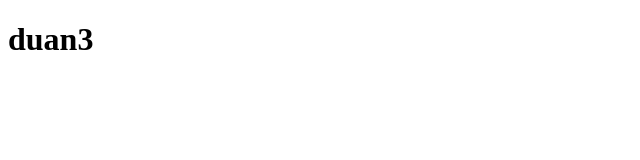
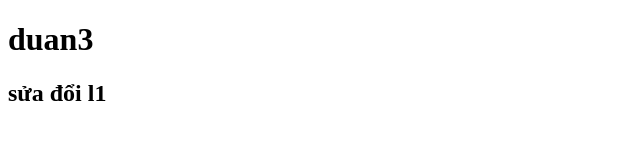
Before and after one commit to myynhungg/duan3, a plain HTML site: page index.html in a window 1280 px wide. Shown: the whole page, without its empty margins (0-640 px from the left). Drawn offline with Linux system fonts and the light colour scheme.

Commit message:
2nd commit

```diff
--- a/index.html
+++ b/index.html
@@ -7,5 +7,6 @@
   </head>
   <body>
     <h1>duan3</h1>
+    <h2>sửa đổi l1</h2>
   </body>
 </html>
```
